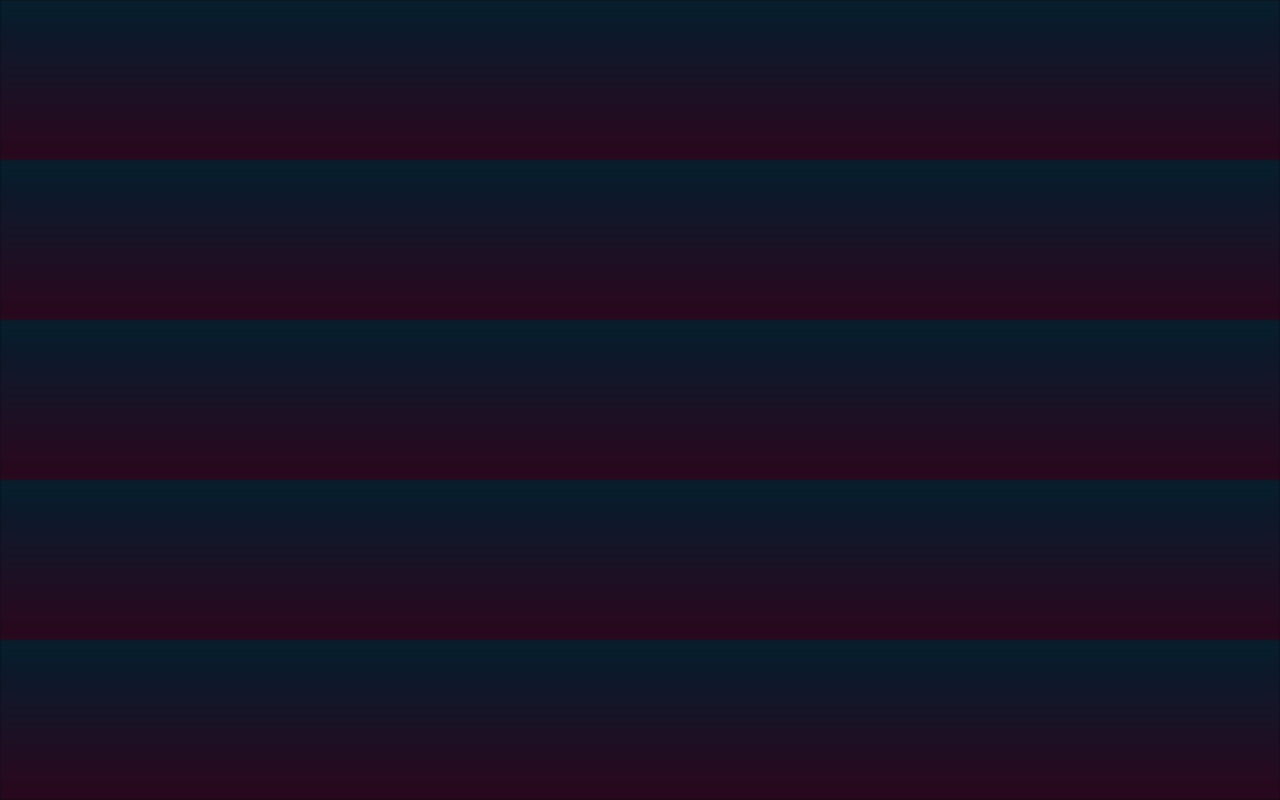
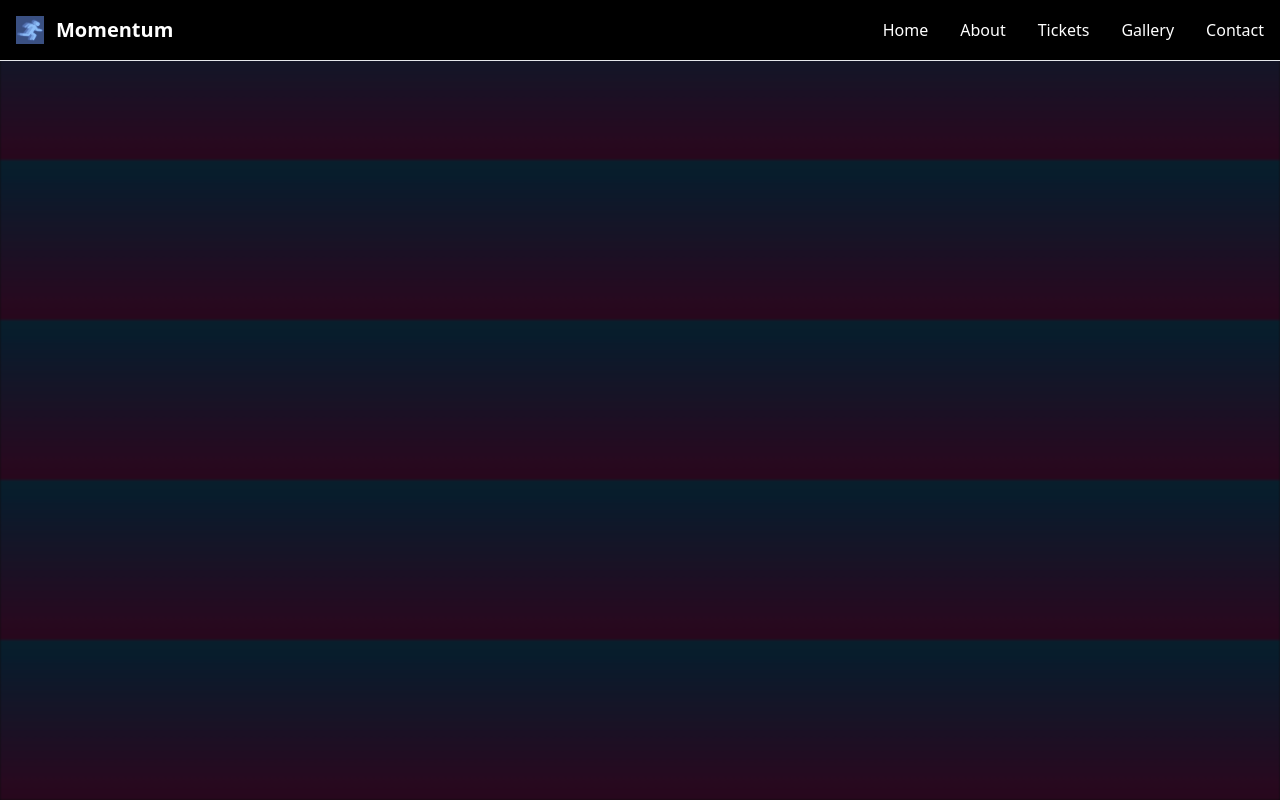
Before and after one commit to hugoamuan/Momentum, a plain HTML site: page index.html in a window 1280 px wide. Drawn offline with nearby package versions, Linux system fonts and the light colour scheme.

Commit message:
added tailwind navbar

```diff
--- a/css/index.css
+++ b/css/index.css
@@ -29,4 +29,5 @@
 body {
   margin: 0;
   background: #0a0a0f;
+  color: white;
 }
--- a/index.html
+++ b/index.html
@@ -9,6 +9,40 @@
     </div>
 
 
+<nav class="bg-black fixed w-full z-20 top-0 start-0 border-b border-default">
+  <div class="max-w-screen-xl flex flex-wrap items-center justify-between mx-auto p-4">
+    <a href="https://www.instagram.com/604momentum/" class="flex items-center space-x-3 rtl:space-x-reverse">
+        <img src="assets/images/momentum_logo.jpg" class="h-7" alt="Momentum Logo" />
+        <span class="self-center text-xl text-heading font-semibold whitespace-nowrap"><strong>Momentum</strong></span>
+    </a>
+    <button data-collapse-toggle="navbar-default" type="button" class="inline-flex items-center p-2 w-10 h-10 justify-center text-sm text-body rounded-base md:hidden hover:bg-neutral-secondary-soft hover:text-heading focus:outline-none focus:ring-2 focus:ring-neutral-tertiary" aria-controls="navbar-default" aria-expanded="false">
+        <span class="sr-only">Open main menu</span>
+        <svg class="w-6 h-6" aria-hidden="true" xmlns="http://www.w3.org/2000/svg" width="24" height="24" fill="none" viewBox="0 0 24 24"><path stroke="currentColor" stroke-linecap="round" stroke-width="2" d="M5 7h14M5 12h14M5 17h14"/></svg>
+    </button>
+    <div class="hidden w-full md:block md:w-auto" id="navbar-default">
+      <ul class="font-medium flex flex-col p-4 md:p-0 mt-4 border border-default rounded-base bg-neutral-secondary-soft md:flex-row md:space-x-8 rtl:space-x-reverse md:mt-0 md:border-0 md:bg-neutral-primary">
+        <li>
+          <a href="#" class="block py-2 px-3 text-white bg-brand rounded md:bg-transparent md:text-fg-brand md:p-0" aria-current="page">Home</a>
+        </li>
+        <li>
+          <a href="#" class="block py-2 px-3 text-heading rounded hover:bg-neutral-tertiary md:hover:bg-transparent md:border-0 md:hover:text-fg-brand md:p-0 md:dark:hover:bg-transparent">About</a>
+        </li>
+        <li>
+          <a href="#" class="block py-2 px-3 text-heading rounded hover:bg-neutral-tertiary md:hover:bg-transparent md:border-0 md:hover:text-fg-brand md:p-0 md:dark:hover:bg-transparent">Tickets</a>
+        </li>
+        <li>
+          <a href="#" class="block py-2 px-3 text-heading rounded hover:bg-neutral-tertiary md:hover:bg-transparent md:border-0 md:hover:text-fg-brand md:p-0 md:dark:hover:bg-transparent">Gallery</a>
+        </li>
+        <li>
+          <a href="#" class="block py-2 px-3 text-heading rounded hover:bg-neutral-tertiary md:hover:bg-transparent md:border-0 md:hover:text-fg-brand md:p-0 md:dark:hover:bg-transparent">Contact</a>
+        </li>
+      </ul>
+    </div>
+  </div>
+</nav>
+
+
+
 
 
 </body>
```
Also changed, not shown: assets/images/momentum_logo.jpg (added).
